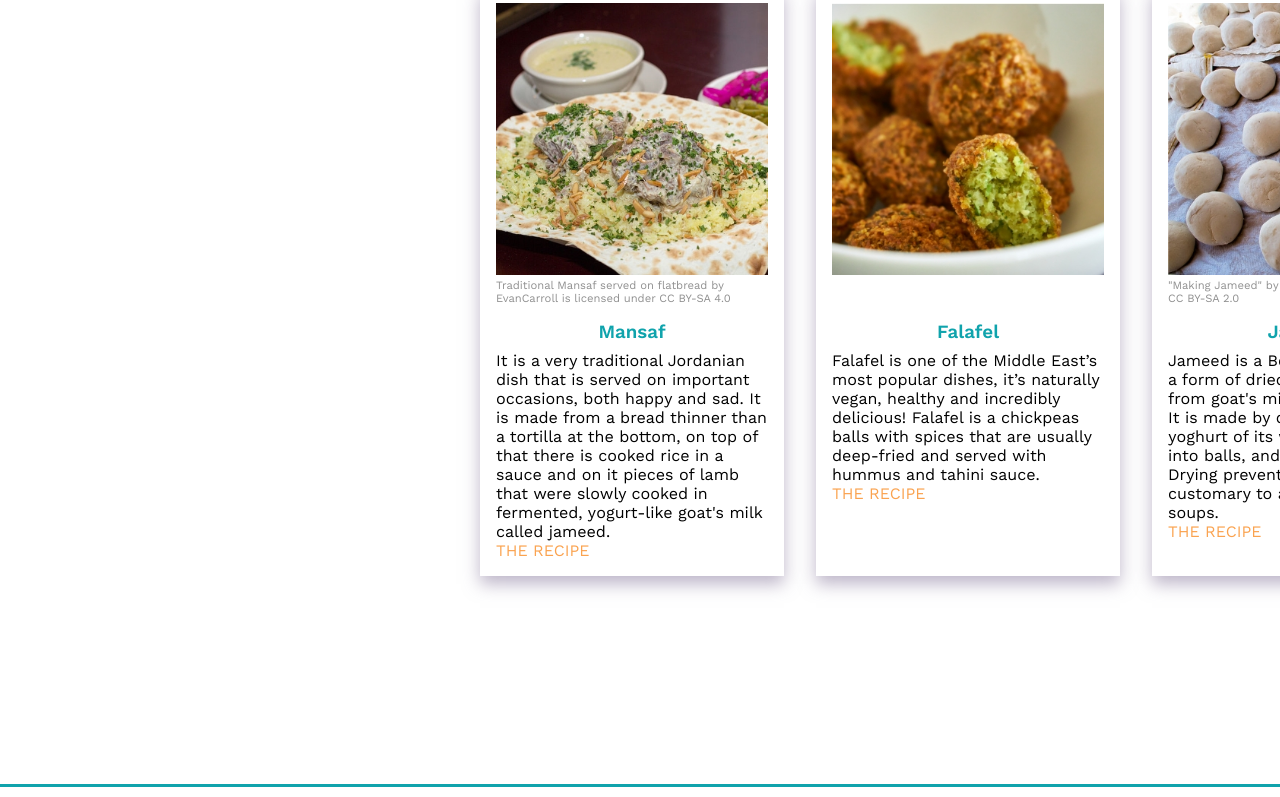
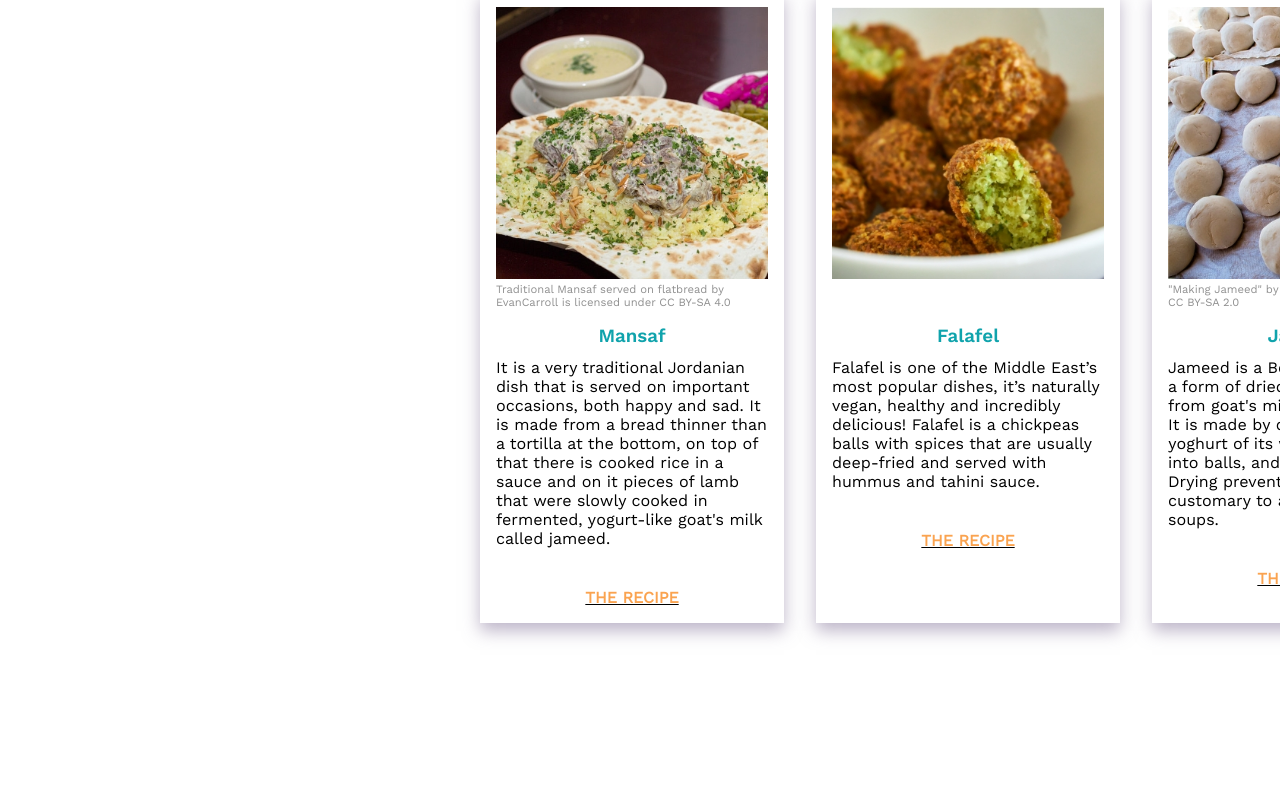
Before and after one commit to sandra-krejcir/trawell, a plain HTML site: page city_page.html in a window 1280 px wide. Shown: the part 1815-2612 px from the top of the page. Drawn offline with Linux system fonts and the light colour scheme; no server answers.

Commit message:
redo on recipe links

```diff
--- a/city_page.css
+++ b/city_page.css
@@ -200,7 +200,7 @@ button:hover {
 
 .list p {
   max-width: 20rem;
-  padding-top: 0.5rem;
+  padding-top: 0.7rem;
 }
 .landmark {
   background-color: black;
@@ -228,6 +228,13 @@ figcaption {
 
 .gap_space {
   column-gap: 5rem;
+}
+
+.recipe {
+  margin-top: 2.5rem;
+  text-align: center;
+  font-weight: bold;
+  text-decoration: underline;
 }
 html {
   scroll-behavior: smooth;
--- a/city_page.html
+++ b/city_page.html
@@ -96,21 +96,21 @@
                         <figcaption>Traditional Mansaf served on flatbread by EvanCarroll is licensed under CC BY-SA 4.0</figcaption>
                         <h3>Mansaf</h3>
                         <p>It is a very traditional Jordanian dish that is served on important occasions, both happy and sad. It is made from a bread thinner than a tortilla at the bottom, on top of that there is cooked rice in a sauce and on it pieces of lamb that were slowly cooked in fermented, yogurt-like goat's milk called jameed.</p>
-                        <a href="https://www.saveur.com/mansaf-recipe/" target="_blank">THE RECIPE</a>
+                        <div class="recipe"><a href="https://www.saveur.com/mansaf-recipe/" target="_blank">THE RECIPE</a></div>
                     </article>
                         <article class="food2">
                             <img src="pics_trawell/Mask Group 35.jpg" alt="Picture of Falafel"></img>
                             <figcaption><br><br></figcaption>
                             <h3>Falafel</h3>
                             <p>Falafel is one of the Middle East’s most popular dishes, it’s naturally vegan, healthy and incredibly delicious! Falafel is a chickpeas balls with spices that are usually deep-fried and served with hummus and tahini sauce.</p>
-                            <a href="https://www.themediterraneandish.com/how-to-make-falafel/" target="_blank">THE RECIPE</a>
+                            <div class="recipe"><a href="https://www.themediterraneandish.com/how-to-make-falafel/" target="_blank">THE RECIPE</a></div>
                         </article>
                             <article class="food3">
                                 <img src="pics_trawell/Mask Group 36.jpg" alt="Picture of Jameed"></img>
                                 <figcaption>"Making Jameed" by Neil Falzon is licensed under CC BY-SA 2.0</figcaption>
                                 <h3>Jameed</h3>
                                 <p>Jameed is a Beduin-Jordanian in a form of dried yoghurt made from goat's milk or sheep's milk. It is made by draining thick yoghurt of its whey, shaping it into balls, and letting it harden. Drying prevents spoilage. It is also customary to add to a sauces or soups.</p>
-                                <a href="https://www.themediterraneandish.com/how-to-make-falafel/" target="_blank">THE RECIPE</a>
+                                <div class="recipe"><a href="https://www.themediterraneandish.com/how-to-make-falafel/" target="_blank">THE RECIPE</a></div>
                             </article>
     </section>
     </main>
```
